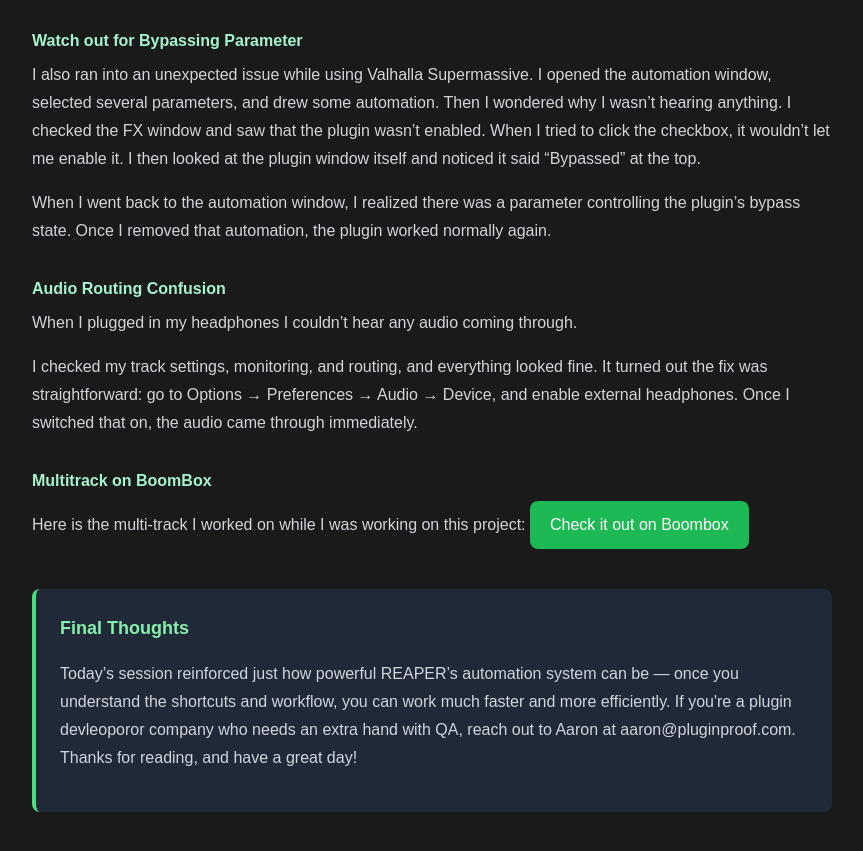
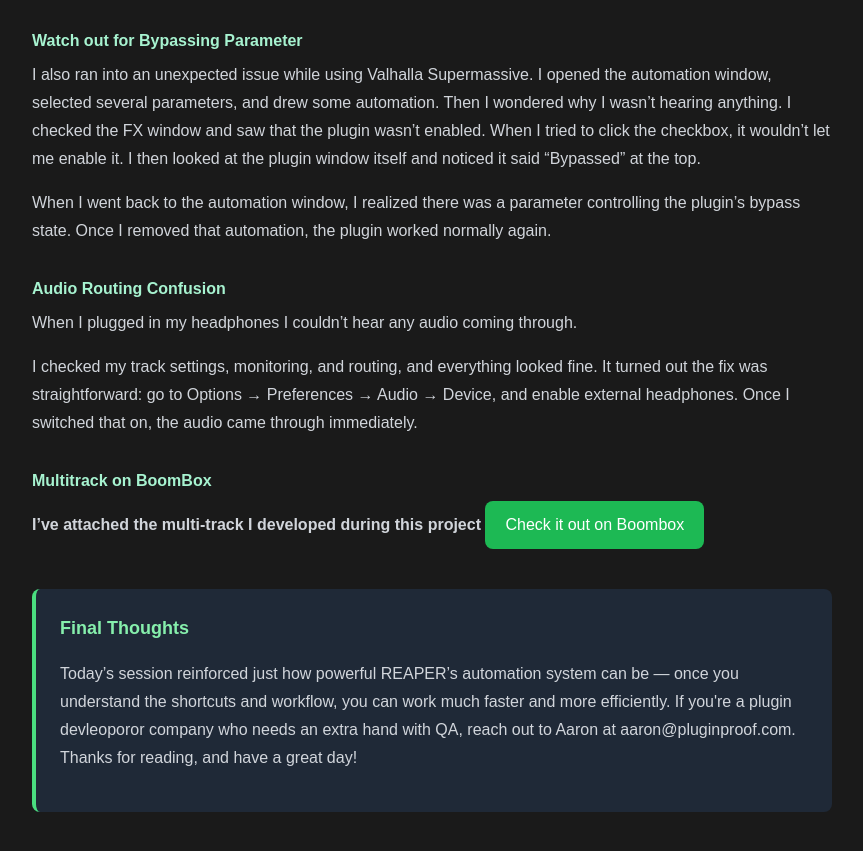
Before and after one commit to devAaron92/myWebsite, a Jekyll site: the page built from _posts/2026-03-18-reaper-automation.md, in a window 1280 px wide and 900 px high, scrolled down 1869 px. Shown: the top 851 px of the window, without its empty margins (208-1071 px from the left). Built offline with Jekyll 4.4.1, drawn with Linux system fonts in a browser that asks for light colours; nearby versions of some CDN libraries.

Commit message:
add strong

```diff
--- a/_posts/2026-03-18-reaper-automation.md
+++ b/_posts/2026-03-18-reaper-automation.md
@@ -67,7 +67,7 @@
 
 ## Multitrack on BoomBox
 <p>
-  Here is the multi-track I worked on while I was working on this project:
+  <strong> I’ve attached the multi-track I developed during this project </strong>
   <a class="boombox-link" href="https://app.boombox.io/app/file/f7GYRKMP29zqmgNm7W9KrLEdenAjQ316a" target="_blank" rel="noopener noreferrer">
     Check it out on Boombox
   </a>
```
